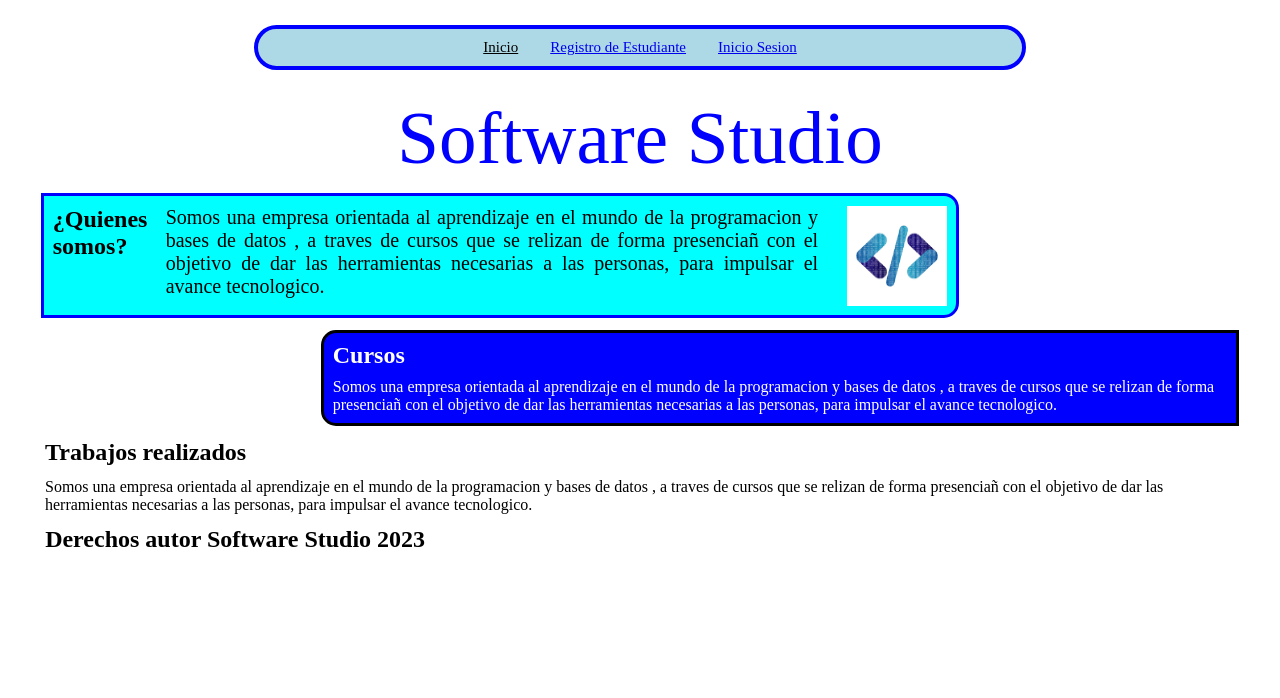
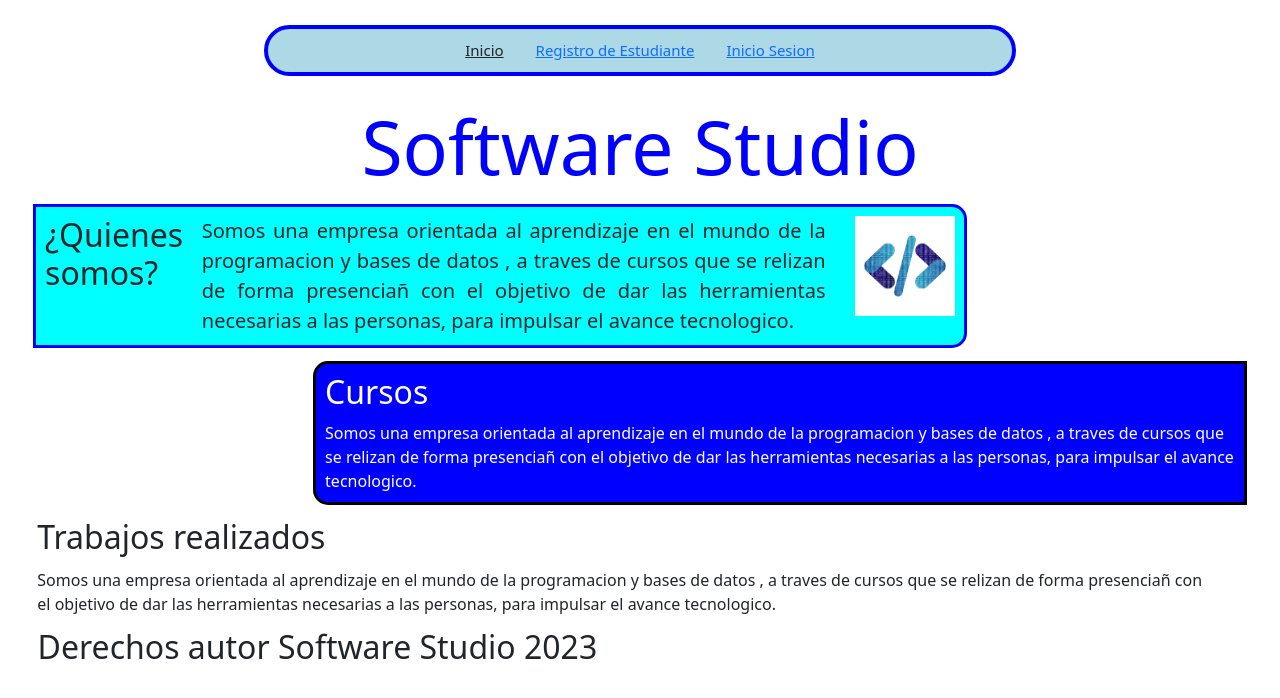
Before and after one commit to Software-Studio2023/PlataformaWeb-Academia, a Vue app in the folder Frontend/: page / in a window 1280 px wide. Shown: the top 698 px of the page. Built offline with nearby package versions, Linux system fonts and the light colour scheme; what vue-sweetalert2 would draw is missing.

Commit message:
Boostrap integrado

```diff
--- a/Frontend/package.json
+++ b/Frontend/package.json
@@ -13,6 +13,7 @@
   "dependencies": {
     "animate.css": "^4.1.1",
     "axios": "^1.6.0",
+    "bootstrap": "^5.3.2",
     "vue": "^3.3.4",
     "vue-router": "^4.2.5",
     "vue-sweetalert2": "^5.0.5",
--- a/Frontend/src/components/HelloWorld.vue
+++ b/Frontend/src/components/HelloWorld.vue
@@ -69,9 +69,6 @@ h1{
   border-color: blue;
   display: flex;
 }
-.title1{
-
-}
 .contexto{
   margin-right: 20px;
   font-size: 20px;
--- a/Frontend/src/main.js
+++ b/Frontend/src/main.js
@@ -1,12 +1,11 @@
-
 import { createApp } from 'vue'
 import App from './App.vue'
 import router from './router'
 import store from './store/store.js'
 import VueSweetalert2 from 'vue-sweetalert2'
 import 'sweetalert2/dist/sweetalert2.min.css'
-
-
+import 'bootstrap'
+import 'bootstrap/dist/css/bootstrap.min.css'
 
 const app = createApp(App)
 
```
Also changed, not shown: 1 other file (tests, documents, lock files or other folders).
